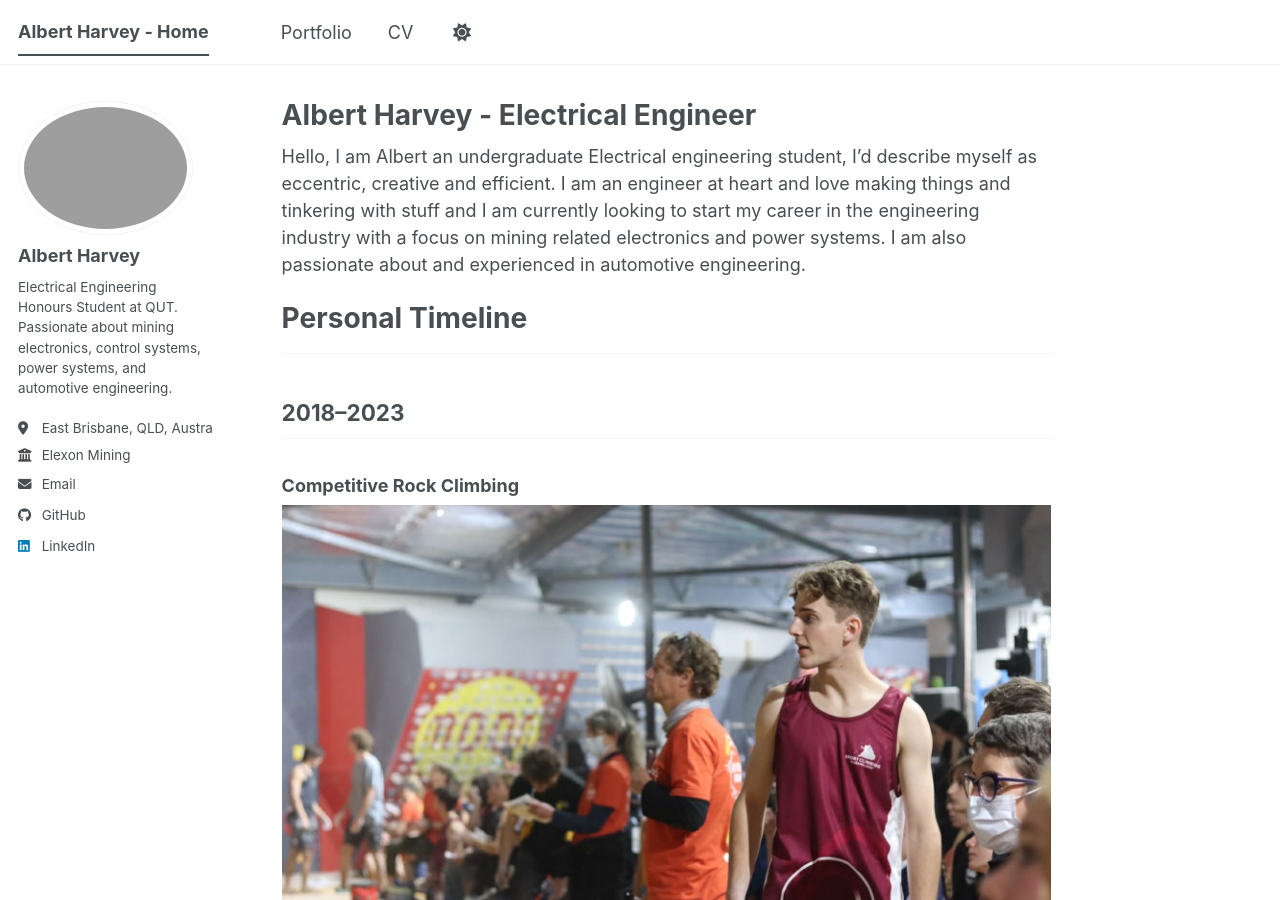
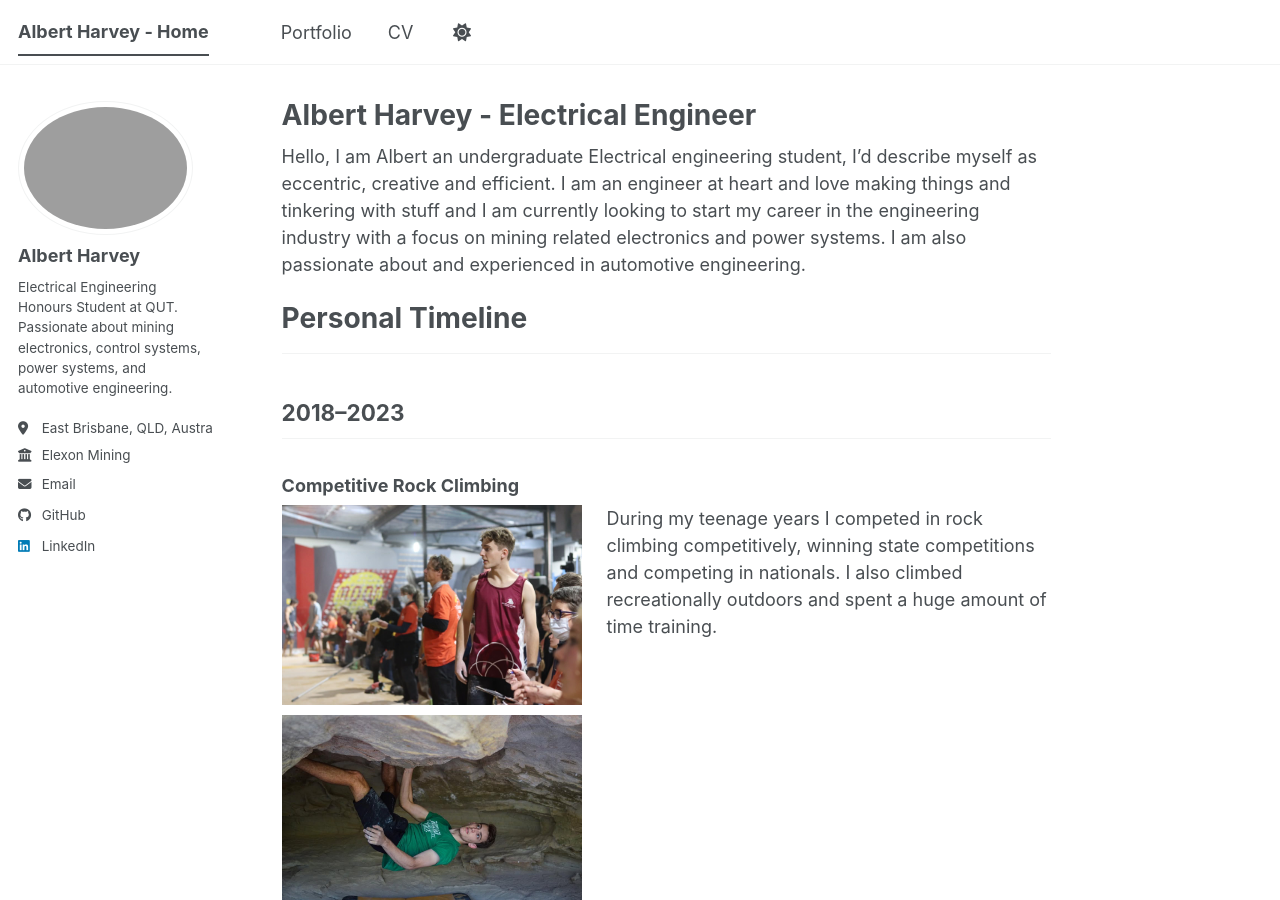
Before and after one commit to Albird-o/Albird-o.github.io, a Jekyll site: the page built from _pages/about.md, in a window 1280 px wide and 900 px high. Built offline with Jekyll 4.4.1, drawn with Linux system fonts in a browser that asks for light colours; a script bundle is joined from its source files by our own code; library files that are not in the unit come from our copies.

Commit message:
400px didnt work
changed first 2 to 300 second 2 to 330

```diff
--- a/_pages/about.md
+++ b/_pages/about.md
@@ -18,12 +18,12 @@ systems. I am also passionate about and experienced in automotive engineering.
 
 <div style="display:flex; gap:25px; flex-wrap:wrap;">
 
-<div style="flex:1; min-width:400px;">
+<div style="flex:1; min-width:300px;">
 <img src="/images/AlbertClimbingNationals2022.jpg" style="width:100%; margin-bottom:10px;">
 <img src="/images/UndergroundAlbertClimbing1.jpg" style="width:100%;">
 </div>
 
-<div style="flex:2; min-width:400px;">
+<div style="flex:2; min-width:300px;">
 
 
 During my teenage years I competed in rock climbing competitively, winning state competitions and competing in nationals.
@@ -40,12 +40,12 @@ I also climbed recreationally outdoors and spent a huge amount of time training.
 
 <div style="display:flex; gap:25px; flex-wrap:wrap;">
 
-<div style="flex:1; min-width:400px;">
+<div style="flex:1; min-width:330px;">
 <img src="/images/GraduationMathsMethodsAward.jpg" style="width:100%; margin-bottom:10px;">
 <img src="/images/AlbertHarveyCoach.jpg" style="width:100%; margin-bottom:10px;">
 </div>
 
-<div style="flex:2; min-width:400px;">
+<div style="flex:2; min-width:330px;">
 
 
 In grade 12 I semi-retired from competing due to injuries and burnout, I still managed to pass on my love for the sport to the next generation however through coaching. Despite juggling competing, coaching and grade 12 I still managed to get the highest math methods mark in the grade and graduated with an ATAR of 96.9, below is me with this award at graduation.
```
